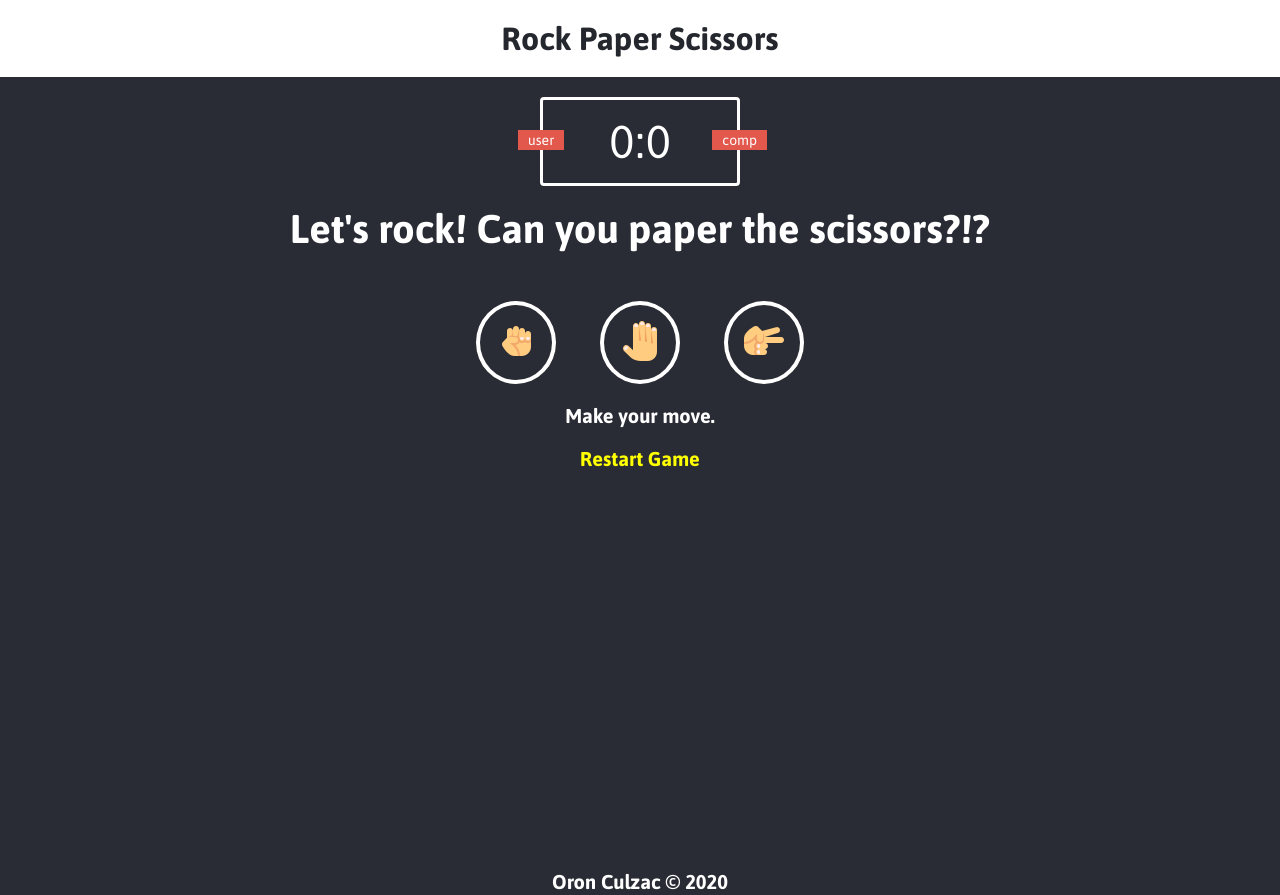
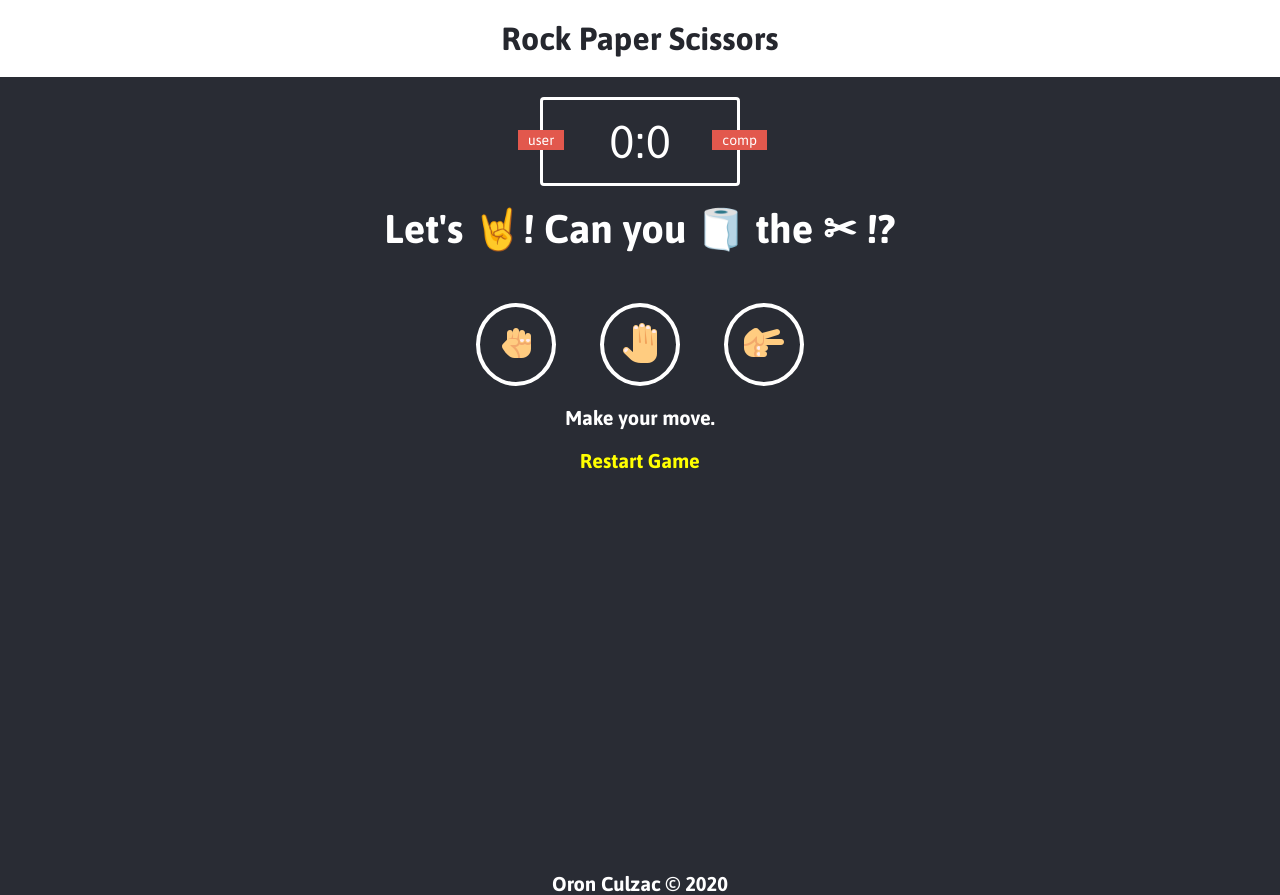
Before and after one commit to OCulzac/rock_paper_scissors, a plain HTML site: page index.html in a window 1280 px wide. Drawn offline with Linux system fonts and the light colour scheme.

Commit message:
Update index.html

```diff
--- a/index.html
+++ b/index.html
@@ -23,7 +23,7 @@
     </div>
 
     <div class="result">
-      <p>Let's rock! Can you paper the scissors?!?</p>
+      <p>Let's 🤘! Can you 🧻 the ✂ !?</p>
     </div>
     <!--Game choices section-->
     <div class="choices">
```
